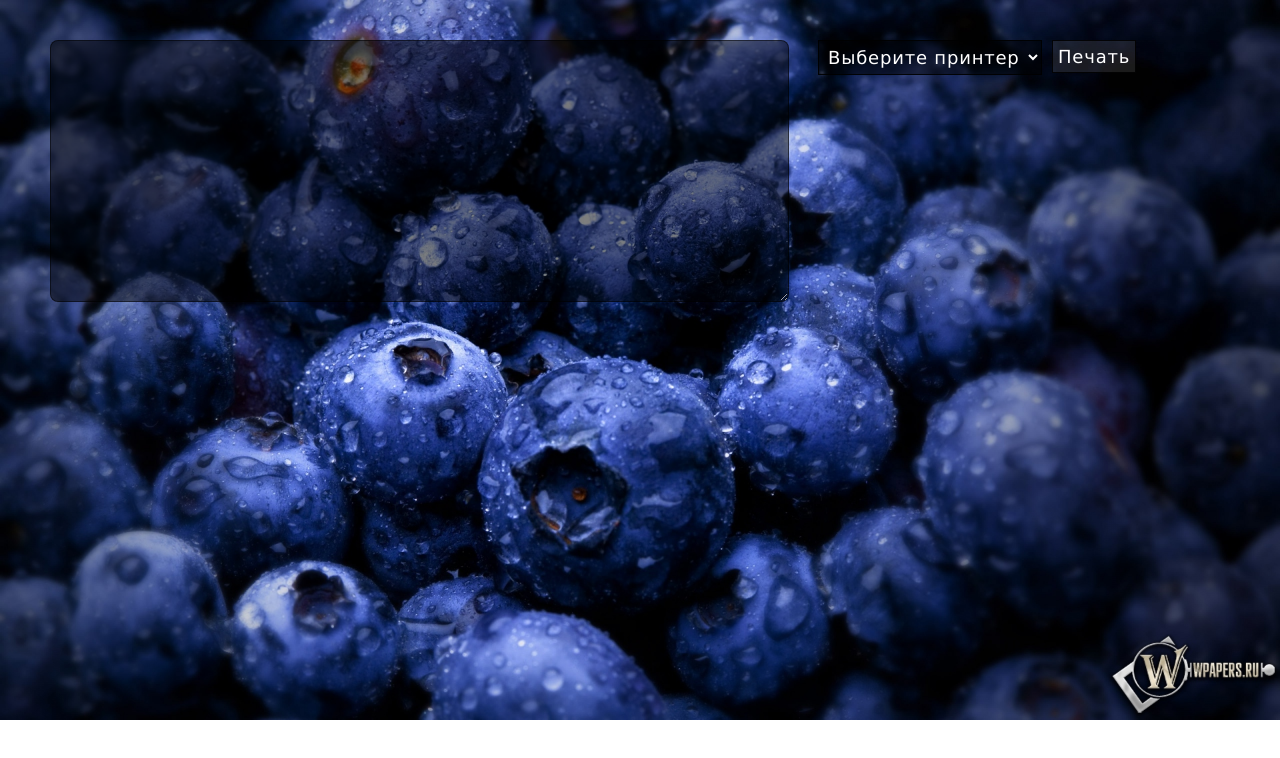
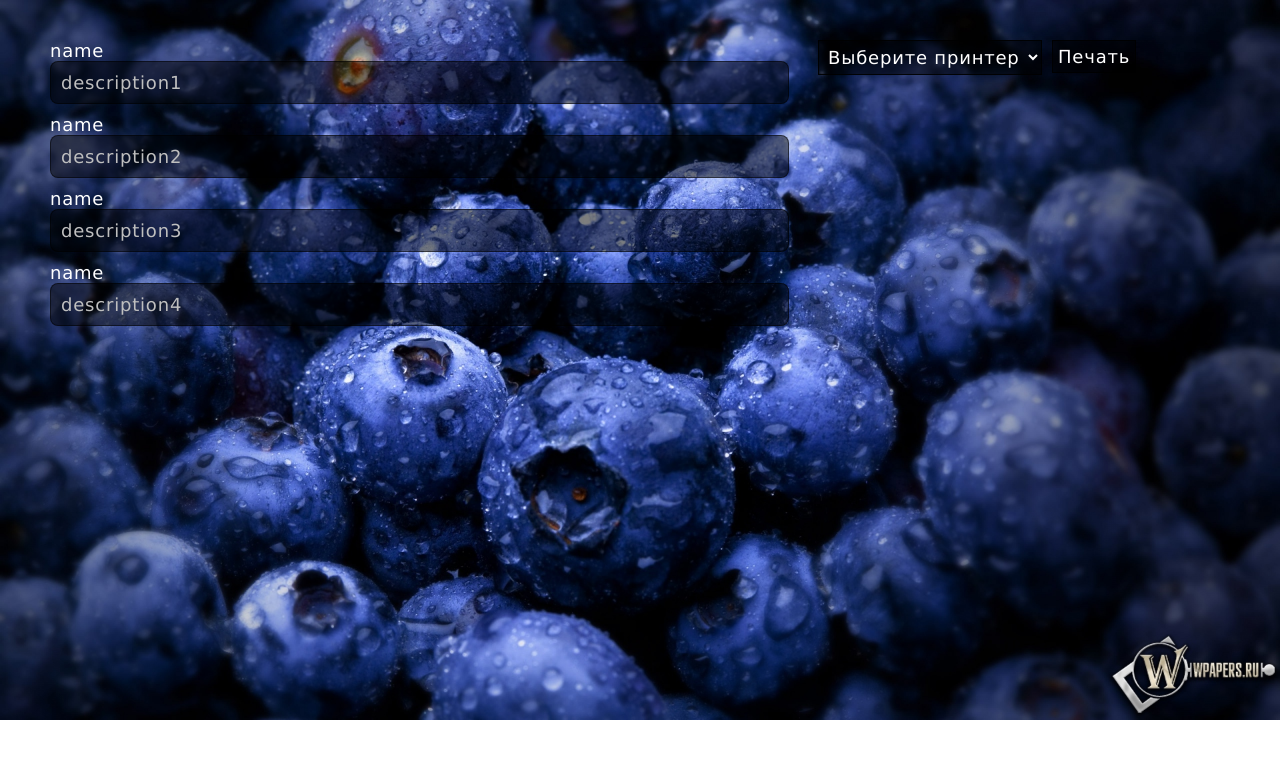
Before and after one commit to BeFreeI/workWithPrinter, a website: page client/public/index.html in a window 1280 px wide. Drawn offline with Linux system fonts and the light colour scheme; no server answers.

Commit message:
feat: add inputs by json, add getting info from inputs

```diff
--- a/client/public/index.html
+++ b/client/public/index.html
@@ -7,12 +7,14 @@
  </head>
  <body>
    <div class="container">
-    <textarea id="string"></textarea>
+       <div class="input-area">
+
+       </div>
     <div class="choose">
       <p><select size="1" name="printers">
         <option selected>Выберите принтер</option>
       </select></p>
-      <button disabled>Печать</button>
+      <button>Печать</button>
     </div>
    </div>
    <script src="js.js"></script>
--- a/client/public/js.js
+++ b/client/public/js.js
@@ -1,39 +1,39 @@
 const chosePrinter = document.querySelector('select');
-fetch('http://localhost:8000/printer')
-  .then((res) => {
-    res.json().then((printers) => {
-      for(let i = 0; i < printers.length; i++) {
-        let el = document.createElement("option");
-        el.innerHTML = printers[i];
-        chosePrinter.append(el);
-      }
-    })
-  });
+const printBtn = document.querySelector('button')
 
-document.querySelector('button').addEventListener('click', () => {
-  // console.log(document.querySelector('textarea').value);
-  fetch('http://localhost:8000/printer', {
-    method: 'POST',
-    headers: {
-      'Content-Type': 'application/json'
-    },
-    body: JSON.stringify({
-      printer: chosePrinter.value,
-      string: document.querySelector('textarea').value.trim()
-    })
-  }).then((res) => {
-    console.log(res);
+const inputArea = document.querySelector('.input-area')
+
+let json = [
+  {name: "description1"},
+  {name: "description2"},
+  {name: "description3"},
+  {name: "description4"},
+]
+
+let inputs = json.map(obj => {
+  const inpContainer = document.createElement('div');
+  const inp = document.createElement('input');
+  inpContainer.classList.add('inp-container')
+  const name = document.createElement('span')
+  for(let val in obj){
+    inp.placeholder = obj[val];
+    name.textContent = val;
+  }
+  inpContainer.append(name, inp)
+  return inpContainer;
+})
+
+
+const getAllInputs = () => {
+  const rez = inputs.map(container => {
+    let name = container.firstChild.textContent
+    let description = container.lastChild.value;
+    return {
+      name: description,
+    }
   })
-});
-
-function changeButtonState() {
-  if(chosePrinter.value !== "Выберите принтер" && document.querySelector('textarea').value !== "") {
-    document.querySelector('button').removeAttribute('disabled');
-  } else {
-    document.querySelector('button').setAttribute('disabled', 'disabled');
-  }
+  console.log(rez)
 }
 
-chosePrinter.addEventListener('change', changeButtonState);
-
-document.querySelector('textarea').addEventListener('blur', changeButtonState);
+inputs.forEach(inp => inputArea.append(inp))
+printBtn.addEventListener('click', getAllInputs)
--- a/client/public/style.css
+++ b/client/public/style.css
@@ -16,18 +16,35 @@ body{
   display: flex;
   justify-content: space-between;
   width: 80vw;
-  margin: auto;
   margin-left: 50px;
 }
-textarea{
+
+.input-area{
   width: 70%;
-  height: 30vh;
+}
+input{
+  width: 100%;
+  margin-bottom: 10px;
   background-color: rgba(0, 0, 0, .5);
   border: 1px solid rgba(0, 0, 0, .5);
   color: #fff;
   padding: 10px;
 
+
   border-radius: 8px;
+}
+
+.inp-container{
+  display: flex;
+  flex-direction: column;
+}
+
+span{
+  color: #fff;
+}
+
+input::placeholder{
+  color: #bfbfbf;
 }
 
 button{
```
